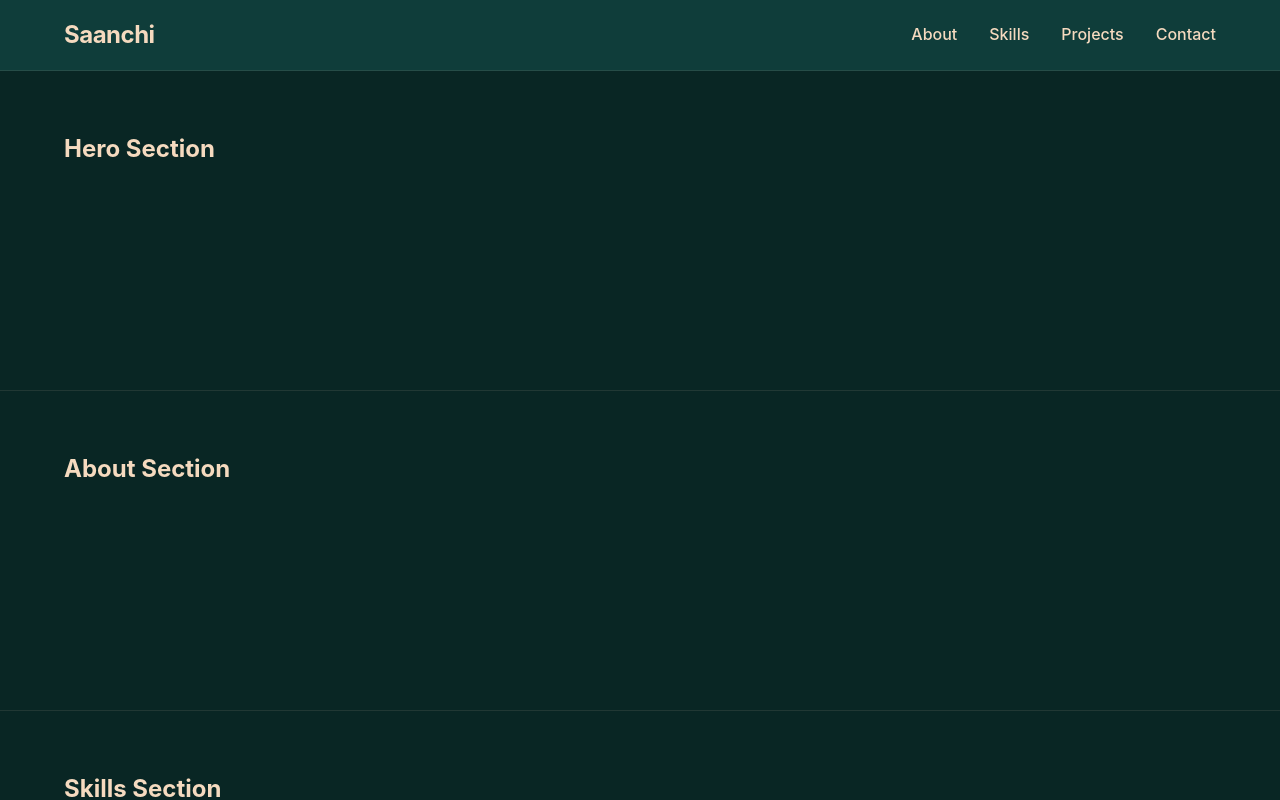
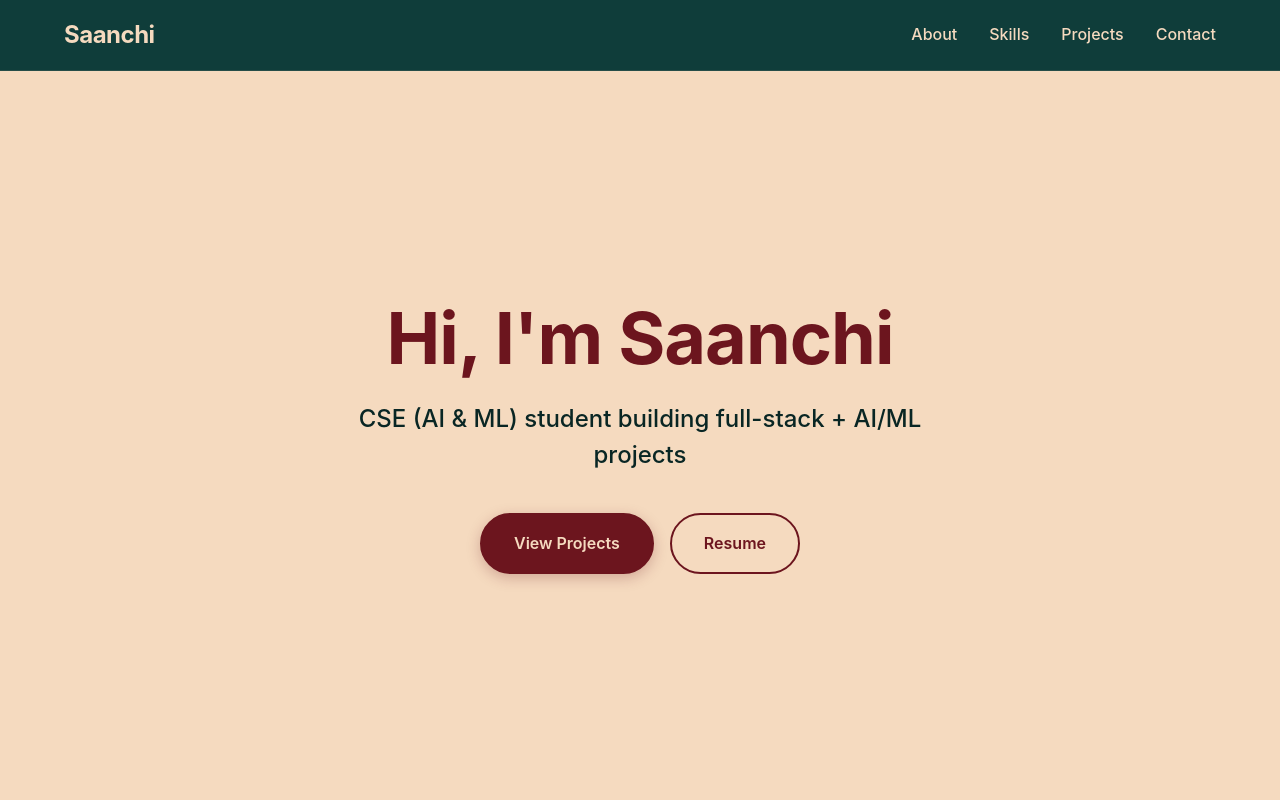
Before and after one commit to Saanchijainnn/Portfolio, a React app: page / in a window 1280 px wide. Shown: the top 800 px of the page. Built offline with nearby package versions, Linux system fonts and the light colour scheme; the HTML template or start-up script is replaced by a standard one.

Commit message:
feat: add Hero section

```diff
--- /dev/null
+++ b/src/sections/Hero.css
@@ -0,0 +1,99 @@
+.hero-section {
+  background-color: var(--color-cream);
+  color: var(--color-green-dark);
+  min-height: calc(100vh - 70px);
+  display: flex;
+  align-items: center;
+  justify-content: center;
+  padding: var(--space-4xl) 0;
+  position: relative;
+  overflow: hidden;
+}
+
+.hero-content {
+  display: flex;
+  flex-direction: column;
+  align-items: center;
+  text-align: center;
+  max-width: 800px;
+  margin: 0 auto;
+  gap: var(--space-lg);
+}
+
+.hero-greeting {
+  font-family: var(--font-family-heading);
+  font-size: clamp(2.5rem, 6vw, 4.5rem);
+  font-weight: var(--font-weight-bold);
+  color: var(--color-bordo);
+  line-height: 1.1;
+  letter-spacing: -1px;
+}
+
+.hero-tagline {
+  font-size: clamp(1.125rem, 2.5vw, 1.5rem);
+  color: var(--color-green-dark);
+  font-weight: var(--font-weight-medium);
+  line-height: 1.5;
+  max-width: 650px;
+  opacity: 0.9;
+}
+
+.hero-ctas {
+  display: flex;
+  align-items: center;
+  justify-content: center;
+  gap: var(--space-md);
+  margin-top: var(--space-md);
+  flex-wrap: wrap;
+}
+
+.btn {
+  display: inline-flex;
+  align-items: center;
+  justify-content: center;
+  padding: var(--space-md) var(--space-xl);
+  font-size: var(--font-size-base);
+  font-weight: var(--font-weight-semibold);
+  border-radius: var(--radius-pill);
+  transition: transform var(--transition-fast), background-color var(--transition-fast), color var(--transition-fast), box-shadow var(--transition-fast), border-color var(--transition-fast);
+  text-decoration: none;
+  cursor: pointer;
+}
+
+.btn-primary {
+  background-color: var(--color-bordo);
+  color: var(--color-cream);
+  border: 2px solid var(--color-bordo);
+  box-shadow: 0 4px 14px rgba(108, 21, 30, 0.25);
+}
+
+.btn-primary:hover {
+  background-color: var(--color-bordo-light);
+  border-color: var(--color-bordo-light);
+  transform: translateY(-2px);
+  box-shadow: 0 6px 20px rgba(108, 21, 30, 0.35);
+}
+
+.btn-outline {
+  background-color: transparent;
+  color: var(--color-bordo);
+  border: 2px solid var(--color-bordo);
+}
+
+.btn-outline:hover {
+  background-color: var(--color-bordo);
+  color: var(--color-cream);
+  transform: translateY(-2px);
+  box-shadow: 0 6px 20px rgba(108, 21, 30, 0.25);
+}
+
+@media (max-width: 480px) {
+  .hero-ctas {
+    flex-direction: column;
+    width: 100%;
+  }
+
+  .btn {
+    width: 100%;
+  }
+}
--- a/src/sections/Hero.jsx
+++ b/src/sections/Hero.jsx
@@ -1,10 +1,75 @@
 import React from 'react';
+import { motion } from 'framer-motion';
+import './Hero.css';
 
 export default function Hero() {
+  const handleScrollToProjects = (e) => {
+    e.preventDefault();
+    const projectsElement = document.getElementById('projects');
+    if (projectsElement) {
+      projectsElement.scrollIntoView({ behavior: 'smooth' });
+    }
+  };
+
+  const containerVariants = {
+    hidden: { opacity: 0, y: 30 },
+    visible: {
+      opacity: 1,
+      y: 0,
+      transition: {
+        duration: 0.8,
+        ease: 'easeOut',
+        staggerChildren: 0.2,
+      },
+    },
+  };
+
+  const itemVariants = {
+    hidden: { opacity: 0, y: 20 },
+    visible: {
+      opacity: 1,
+      y: 0,
+      transition: { duration: 0.6, ease: 'easeOut' },
+    },
+  };
+
   return (
-    <section id="hero" className="section hero">
+    <section id="hero" className="hero-section">
       <div className="container">
-        <h2>Hero Section</h2>
+        <motion.div
+          className="hero-content"
+          variants={containerVariants}
+          initial="hidden"
+          animate="visible"
+        >
+          <motion.h1 className="hero-greeting" variants={itemVariants}>
+            Hi, I'm Saanchi
+          </motion.h1>
+
+          <motion.p className="hero-tagline" variants={itemVariants}>
+            CSE (AI & ML) student building full-stack + AI/ML projects
+          </motion.p>
+
+          <motion.div className="hero-ctas" variants={itemVariants}>
+            <a
+              href="#projects"
+              onClick={handleScrollToProjects}
+              className="btn btn-primary"
+            >
+              View Projects
+            </a>
+            {/* TODO: Replace '#' with the actual resume PDF URL (e.g., '/resume.pdf' or an external link) */}
+            <a
+              href="#"
+              target="_blank"
+              rel="noopener noreferrer"
+              className="btn btn-outline"
+              title="TODO: Attach resume PDF link"
+            >
+              Resume
+            </a>
+          </motion.div>
+        </motion.div>
       </div>
     </section>
   );
```
